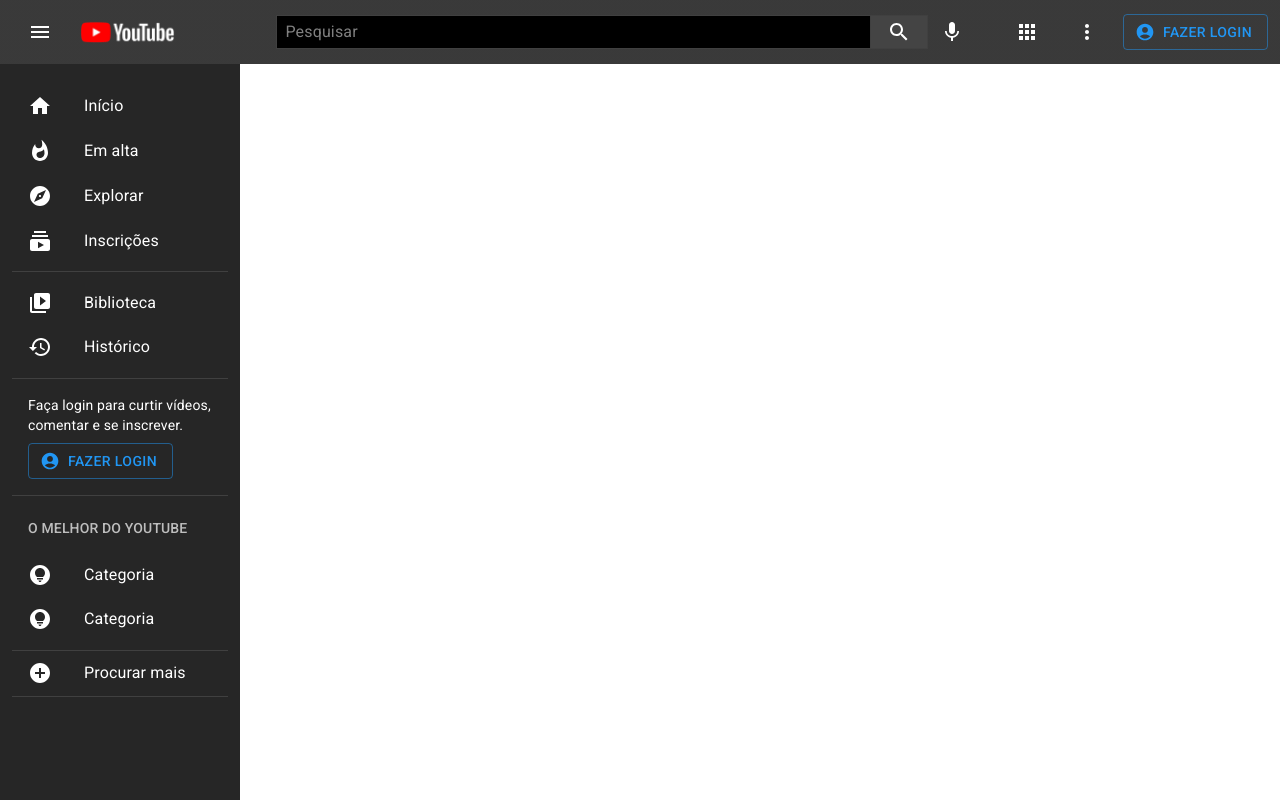
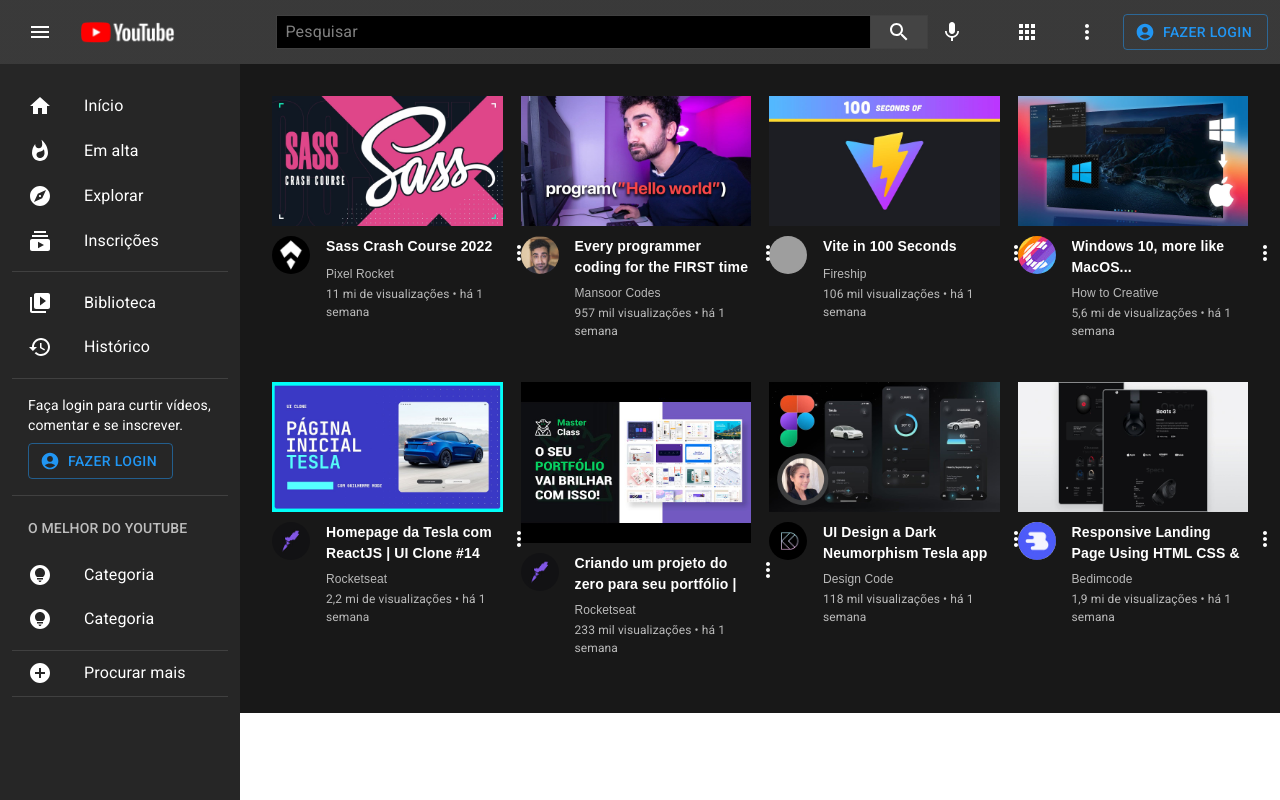
Before and after one commit to Thiagoow/Youtube-UIClone-ReactJs-MaterialUI, a React (Vite) app: page / in a window 1280 px wide. Built offline with nearby package versions, Linux system fonts and the light colour scheme; grey boxes are pictures that could not be loaded.

Commit message:
Home page working perfectly :DD

```diff
--- a/src/pages/Home.jsx
+++ b/src/pages/Home.jsx
@@ -1,13 +1,15 @@
 import React from "react";
 
+import { Box } from "@mui/material";
 import TopBar from "../components/TopBar";
-import DrawerMenu from "../components/DrawerMenu";
 import VideoListing from "../components/VideoListing";
 
 export default function Home() {
   return (
-    <>
+    <Box display="flex">
       <TopBar />
-    </>
+
+      <VideoListing />
+    </Box>
   );
 }
```
